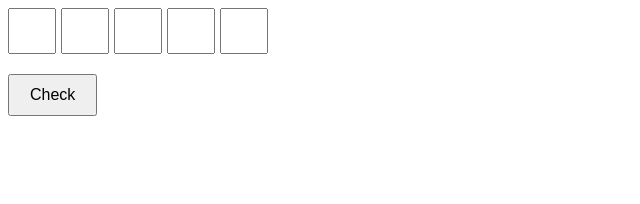
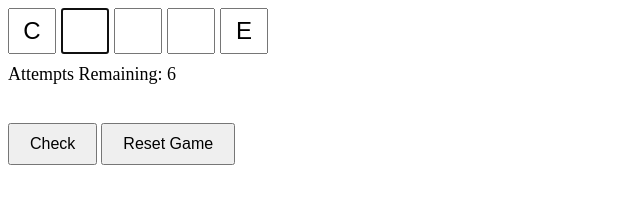
Before and after one commit to omlnaut/promptle, a plain HTML site: page index.html in a window 1280 px wide. Shown: the whole page, without its empty margins (0-640 px from the left). Drawn offline with Linux system fonts and the light colour scheme.

Commit message:
multiple rows

```diff
--- a/index.html
+++ b/index.html
@@ -5,32 +5,47 @@
     <meta charset="UTF-8">
     <title>Word Guessing Game</title>
     <style>
-        /* Add this inside the <style> tags in index.html */
-
+        /* CSS styles */
         #game-container {
             display: flex;
-            gap: 5px;
-            margin-bottom: 20px;
+            flex-direction: column;
+            gap: 10px;
         }
 
-        #game-container input {
+        .guess-row {
+            display: flex;
+            gap: 5px;
+        }
+
+        .letter-input {
             width: 40px;
             height: 40px;
             font-size: 24px;
             text-align: center;
         }
 
-        #check-button {
+        #check-button,
+        #reset-button {
             padding: 10px 20px;
             font-size: 16px;
+            margin-top: 20px;
+        }
+
+        #attempts-remaining {
+            font-size: 18px;
+            margin-top: 10px;
         }
     </style>
 </head>
 
 <body>
 
-    <div id="game-container"></div>
+    <div id="game-container">
+        <!-- Guess rows will be appended here -->
+    </div>
+    <p id="attempts-remaining">Attempts Remaining: 6</p>
     <button id="check-button">Check</button>
+    <button id="reset-button">Reset Game</button>
 
     <script src="script.js"></script>
 </body>
--- a/script.js
+++ b/script.js
@@ -1,9 +1,32 @@
 // script.js
-const wordToGuess = "APPLE"
-// Function to create input boxes
-function createInputBoxes() {
+
+const wordList = ["APPLE", "BANJO", "CHIME", "DRIVE", "EAGLE"];
+let wordToGuess;
+let currentGuessRow;
+let attemptCount = 0;
+const maxAttempts = 6;
+
+// Function to start a new game
+function startGame() {
+    wordToGuess = wordList[Math.floor(Math.random() * wordList.length)];
+    attemptCount = 0;
+    document.getElementById('check-button').disabled = false;
+    updateAttemptsRemaining();
+
+    // Clear previous game data
     const gameContainer = document.getElementById('game-container');
-    gameContainer.innerHTML = ''; // Clear any existing input boxes
+    gameContainer.innerHTML = '';
+
+    // Create the first guess row
+    createGuessRow();
+}
+
+// Function to create a new guess row
+function createGuessRow() {
+    const gameContainer = document.getElementById('game-container');
+
+    const guessRow = document.createElement('div');
+    guessRow.classList.add('guess-row');
 
     for (let i = 0; i < wordToGuess.length; i++) {
         const input = document.createElement('input');
@@ -11,58 +34,100 @@ function createInputBoxes() {
         input.maxLength = 1;
         input.classList.add('letter-input');
 
-        // Event listener to automatically move to the next input
         input.addEventListener('input', function () {
             this.value = this.value.toUpperCase();
+            if (!/^[A-Z]$/.test(this.value)) {
+                this.value = '';
+                return;
+            }
             if (this.value && this.nextElementSibling) {
                 this.nextElementSibling.focus();
             }
         });
+        // Add event listeners for keydown events
+        input.addEventListener('keydown', function (event) {
+            if (event.key === 'Enter') {
+                checkGuess();
+            } else if (event.key === 'Backspace') {
+                this.value = '';
+                if (this.previousElementSibling) {
+                    this.previousElementSibling.focus();
+                }
+            }
+        });
 
-        gameContainer.appendChild(input);
+        guessRow.appendChild(input);
     }
+
+    gameContainer.appendChild(guessRow);
+
+    currentGuessRow = guessRow;
+
+    const inputs = currentGuessRow.querySelectorAll('.letter-input');
+    inputs[1].focus();
+    inputs[0].value = wordToGuess.charAt(0);
+    inputs[inputs.length - 1].value = wordToGuess.charAt(wordToGuess.length - 1);
 }
 
-// Call the function on page load
-window.onload = createInputBoxes;
-
-// script.js
-
-// Event listener for the "Check" button
-document.getElementById('check-button').addEventListener('click', checkGuess);
+// Function to update the attempts remaining display
+function updateAttemptsRemaining() {
+    const attemptsRemaining = maxAttempts - attemptCount;
+    document.getElementById('attempts-remaining').textContent = `Attempts Remaining: ${attemptsRemaining}`;
+}
 
 // Function to check the user's guess
 function checkGuess() {
-    const inputs = document.querySelectorAll('.letter-input');
+    const inputs = currentGuessRow.querySelectorAll('.letter-input');
     const userGuess = [];
     let wordArray = wordToGuess.split('');
 
-    // Collect user input
     inputs.forEach(input => {
         userGuess.push(input.value.toUpperCase());
     });
 
-    // Check for incomplete input
     if (userGuess.includes('')) {
         alert('Please fill in all the letters.');
         return;
     }
 
-    // Evaluate the guess
     inputs.forEach((input, index) => {
         const letter = userGuess[index];
 
         if (letter === wordToGuess[index]) {
-            // Correct letter and position
             input.style.backgroundColor = 'green';
-            wordArray[index] = null; // Remove the letter from consideration
+            wordArray[index] = null;
         } else if (wordArray.includes(letter)) {
-            // Letter in word but wrong position
             input.style.backgroundColor = 'yellow';
-            wordArray[wordArray.indexOf(letter)] = null; // Remove the letter
+            wordArray[wordArray.indexOf(letter)] = null;
         } else {
-            // Letter not in word
             input.style.backgroundColor = 'red';
         }
+
+        input.disabled = true;
     });
+
+    attemptCount++;
+    updateAttemptsRemaining();
+
+    if (userGuess.join('') === wordToGuess) {
+        alert(`Congratulations! You guessed the word "${wordToGuess}"!`);
+        document.getElementById('check-button').disabled = true;
+    } else if (attemptCount >= maxAttempts) {
+        alert(`Game Over! The word was "${wordToGuess}".`);
+        document.getElementById('check-button').disabled = true;
+    } else {
+        createGuessRow();
+    }
 }
+
+// Function to reset the game
+function resetGame() {
+    startGame();
+}
+
+// Initialize the game on page load
+window.onload = startGame;
+
+// Event listeners
+document.getElementById('check-button').addEventListener('click', checkGuess);
+document.getElementById('reset-button').addEventListener('click', resetGame);
```
